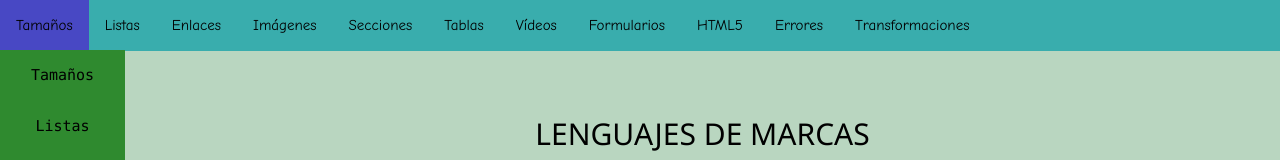
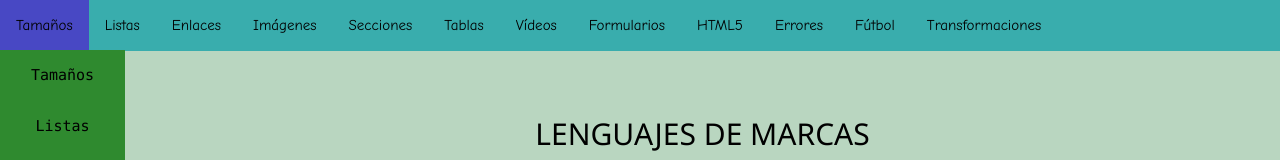
Before and after one commit to 1DAW-javieroro295/1DAW-javieroro295, a plain HTML site: page index.html in a window 1280 px wide. Shown: the top 160 px of the page. Drawn offline with nearby package versions, Linux system fonts and the light colour scheme.

Commit message:
Update index.html

```diff
--- a/index.html
+++ b/index.html
@@ -81,6 +81,7 @@
             <li><a href="Unidad1/SitioWeb/8formularios.html">Formularios</a></li>
             <li><a href="Unidad1/SitioWeb/9html5.html">HTML5</a></li>
             <li><a href="Unidad1/SitioWeb/errores.html">Errores</a></li>
+            <li><a href="Unidad1/SitioWeb/futbol.html">Fútbol</a></li>
             <li><a href="Unidad1/SitioWeb/transformaciones.html">Transformaciones</a></li>
         </ul>
 
```
